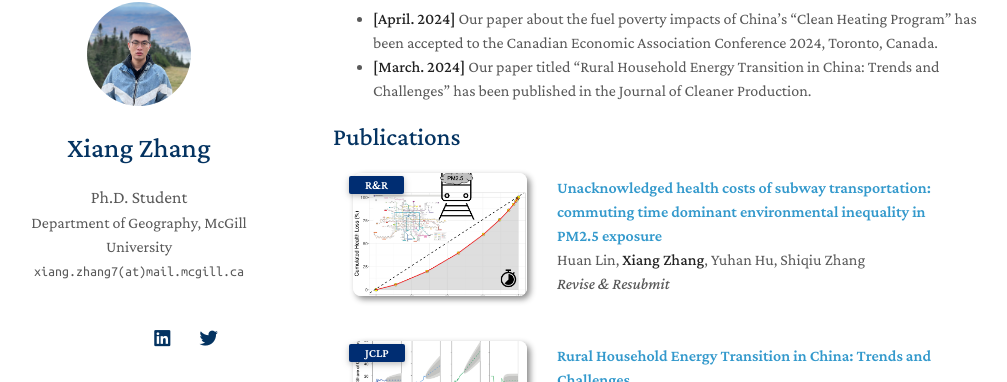
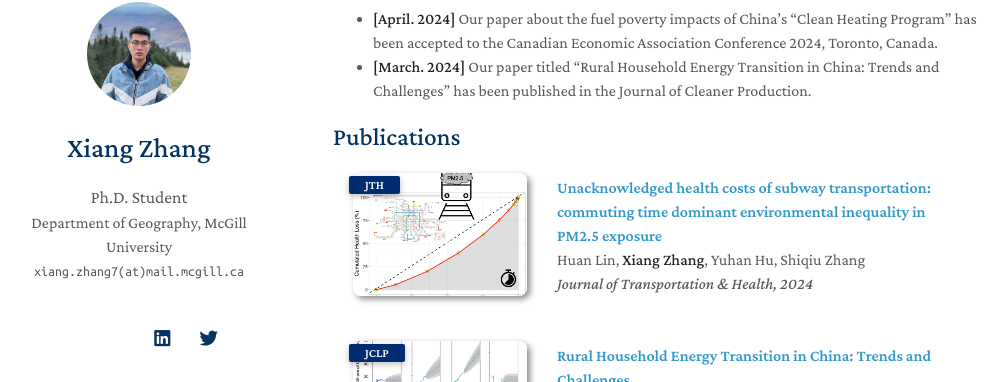
Before and after one commit to XiangShawnZhang/XiangShawnZhang.github.io, a Jekyll site: the page built from index.md, in a window 1280 px wide and 900 px high, scrolled down 361 px. Shown: the part 82-464 px from the top of the window, without its empty margins (137-1144 px from the left). Built offline with Jekyll 4.4.1, drawn with Linux system fonts in a browser that asks for light colours; nearby versions of some CDN libraries; a style sheet for code colours, icons or effects is not loaded; our own code applies the rules of GitHub Pages for plain Markdown files.

Commit message:
Update publications.yml

```diff
--- a/_data/publications.yml
+++ b/_data/publications.yml
@@ -2,8 +2,8 @@ main:
 
   - title: "Unacknowledged health costs of subway transportation: commuting time dominant environmental inequality in PM2.5 exposure"
     authors: Huan Lin, <strong>Xiang Zhang</strong>, Yuhan Hu, Shiqiu Zhang
-    conference_short: R&R
-    conference: Revise & Resubmit
+    conference_short: JTH
+    conference: Journal of Transportation & Health, 2024
     image: ./assets/img/Subway_Abs.jpg
 
 
```
